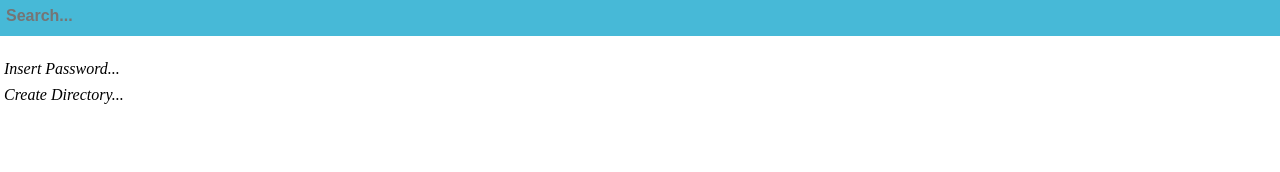
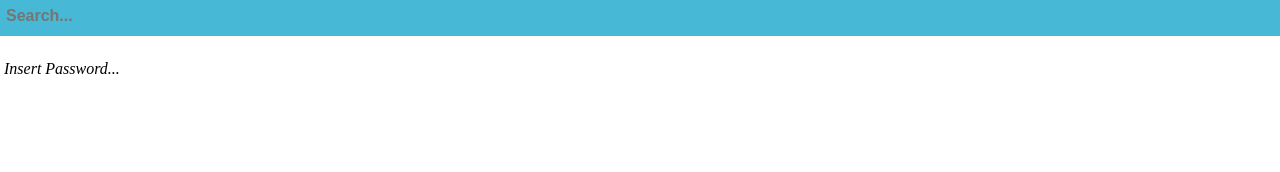
Before and after one commit to tulir/passfox, a website: page data/panel.html in a window 1280 px wide. Shown: the top 172 px of the page. Drawn offline with nearby package versions, Linux system fonts and the light colour scheme; files that its build step writes are made by us from their sources.

Commit message:
Hide new directory button

```diff
--- a/data/panel.html
+++ b/data/panel.html
@@ -34,7 +34,7 @@ along with this program.  If not, see <http://www.gnu.org/licenses/>.
 	<div class="passwords container">
 		<div class="password-list" id="passwords"></div>
 		<div class="new entry" id="new-password">Insert Password...</div>
-		<div class="new entry" id="new-directory">Create Directory...</div>
+		<div class="hidden new entry" id="new-directory">Create Directory...</div>
 	</div>
 	<div class="hidden password-actions container" id="password-actions">
 		<div class="exit entry">..</div>
```
